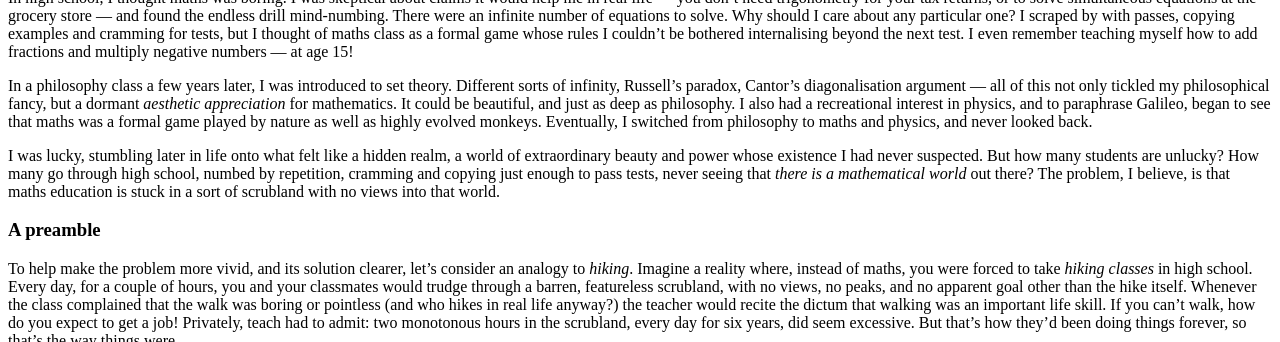
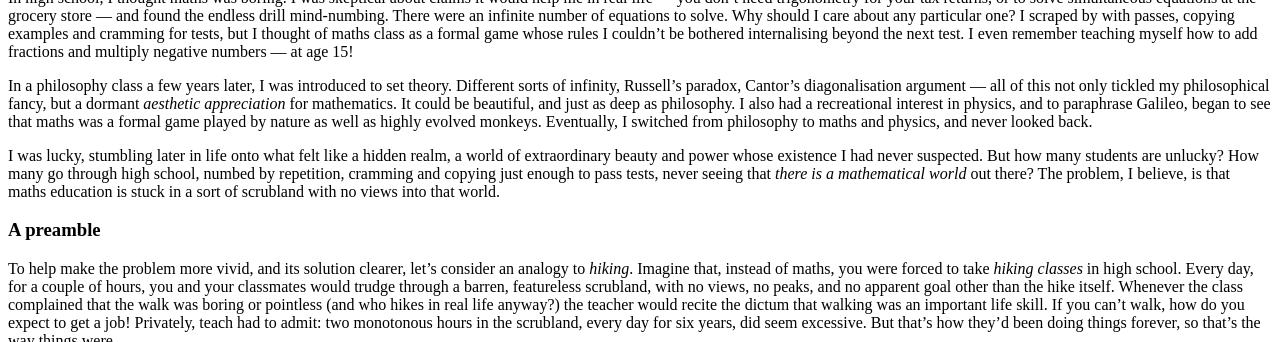
Before and after one commit to hapax/hapax.github.io, a Jekyll site: the page built from assets/teaching.md, in a window 1280 px wide and 900 px high, scrolled down 636 px, cut to the strip 0-342 px from the top of the window. Built offline with Jekyll 4.4.1, drawn with Linux system fonts in a browser that asks for light colours; our own code applies the rules of GitHub Pages for plain Markdown files; formulas are drawn with MathJax 3; a script that is not in the unit is left out.

Commit message:
Update teaching.md

```diff
--- a/assets/teaching.md
+++ b/assets/teaching.md
@@ -56,7 +56,7 @@ scrubland with no views into that world.
 
 To help make the problem more vivid, and its solution clearer, let's
 consider an analogy to *hiking*.
-Imagine a reality where, instead of maths,
+Imagine that, instead of maths,
 you were forced to take *hiking classes* in high school.
 Every day, for a couple of hours, you and your classmates would trudge
 through a barren, featureless scrubland, with no views, no
```
